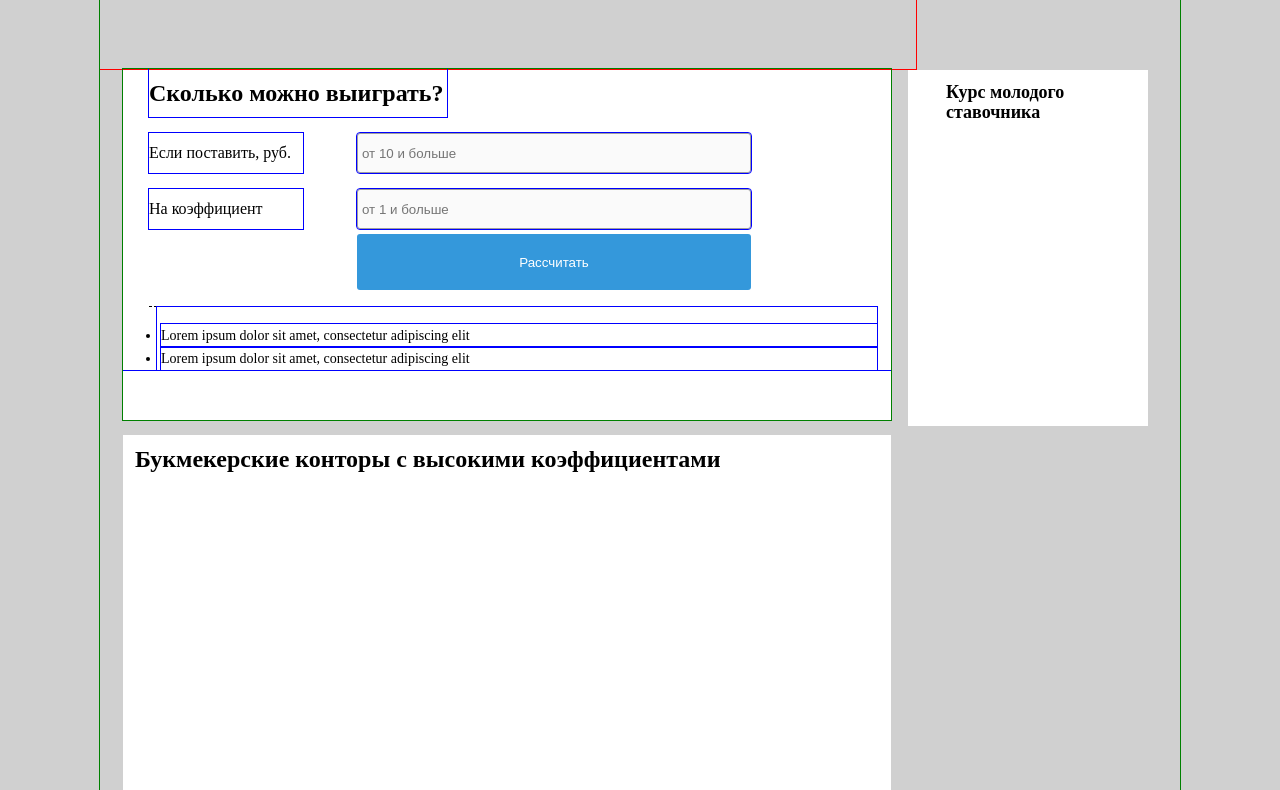
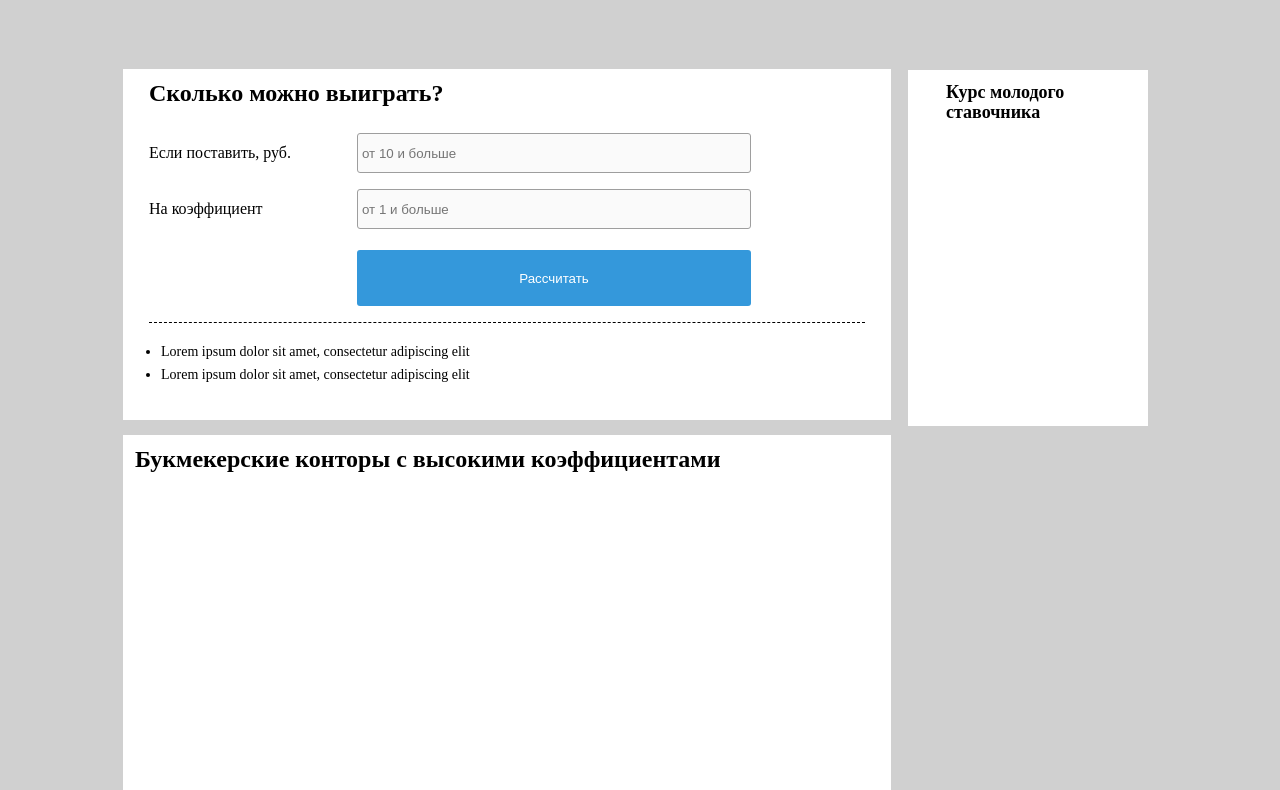
Before and after one commit to nikjke/Test-Task-Legalbet, a website built with webpack: page src/index.html in a window 1280 px wide. Shown: the part 170-960 px from the top of the page. Built offline with nearby package versions, Linux system fonts and the light colour scheme.

Commit message:
Fixed margin-top button

```diff
--- a/src/styles/index.scss
+++ b/src/styles/index.scss
@@ -319,7 +319,7 @@
     .page-main {
         width: 1080px;
         padding: 0px;
-        outline: 1px solid green;
+
 
         &__title {
             width: 768px;
@@ -328,7 +328,7 @@
             padding: 24px;
             font-size: 48px;
             line-height: 48px;
-            outline: 1px solid red;
+
         }
     }
 
@@ -337,19 +337,13 @@
         height: 351px;
         margin-left: 23px;
         padding: 0px;
-        outline: 1px solid green;
-
-        &__wrapper {
-
-            outline: 1px solid blue;
-        }
 
         &__title {
             width: 298px;
             height: 48px;
             font-size: 24px;
             line-height: 48px;
-            outline: 1px solid blue;
+
         }
 
         &__coefficient {
@@ -368,6 +362,7 @@
             width: 394px;
             height: 56px;
             margin-left: 208px;
+            margin-top: 16px;
         }
     }
 
@@ -379,22 +374,17 @@
         line-height: 16px;
         display: flex;
         align-items: center;
-        // float: left;
-        outline: 1px solid blue;
     }
 
     .input {
         width: 394px;
         height: 40px;
-
-        outline: 1px solid blue;
     }
 
     .random-text {
         &__list {
             width: 100%;
             margin-left: 8px;
-            outline: 1px solid blue;
         }
 
         &__item {
@@ -402,7 +392,6 @@
             height: 23px;
             font-size: 14px;
             line-height: 24px;
-            outline: 1px solid blue;
         }
     }
 
```
